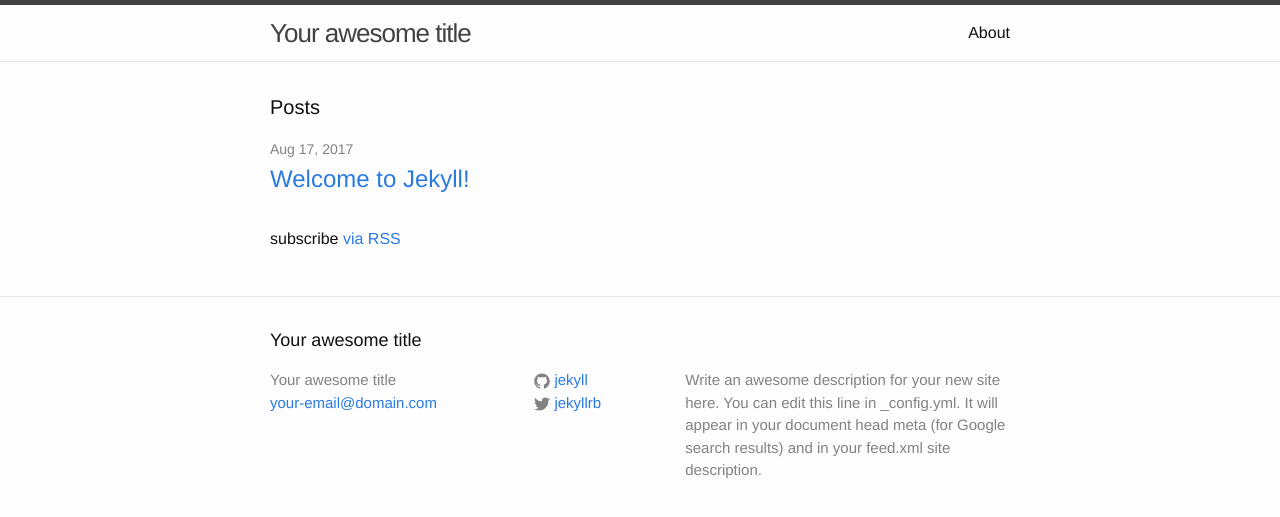
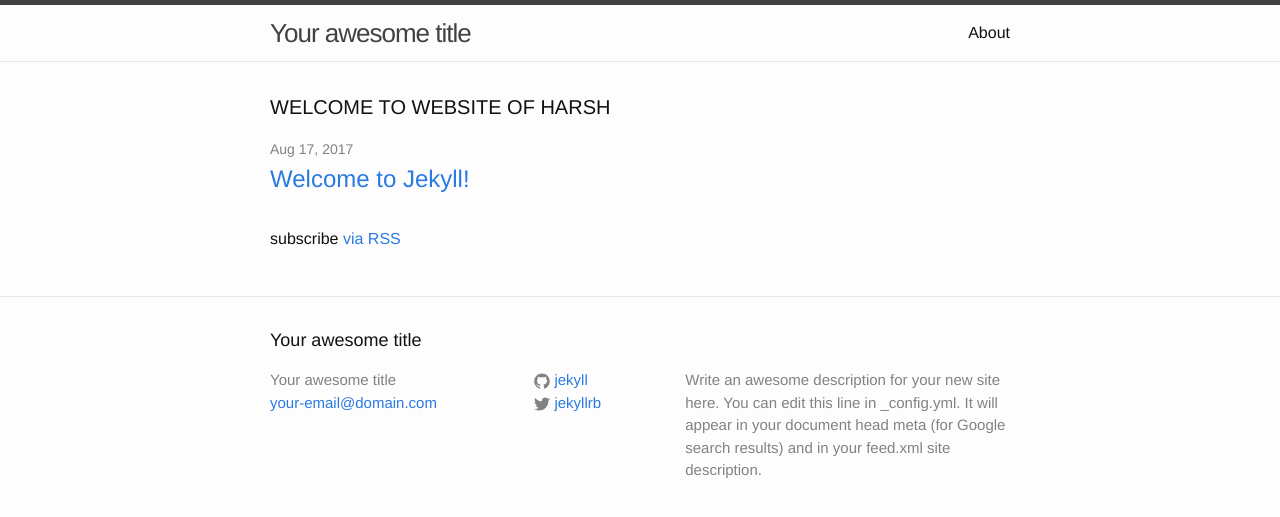
Before and after one commit to Harsh172/harsh172.github.io, a Jekyll site: the page built from index.html, in a window 1280 px wide. Shown: the top 517 px of the page. Built offline with Jekyll 4.4.1, drawn with Linux system fonts in a browser that asks for light colours.

Commit message:
Update index.html

```diff
--- a/index.html
+++ b/index.html
@@ -4,7 +4,7 @@
 
 <div class="home">
 
-  <h1 class="page-heading">Posts</h1>
+  <h1 class="page-heading">WELCOME TO WEBSITE OF HARSH</h1>
 
   <ul class="post-list">
     {% for post in site.posts %}
```
